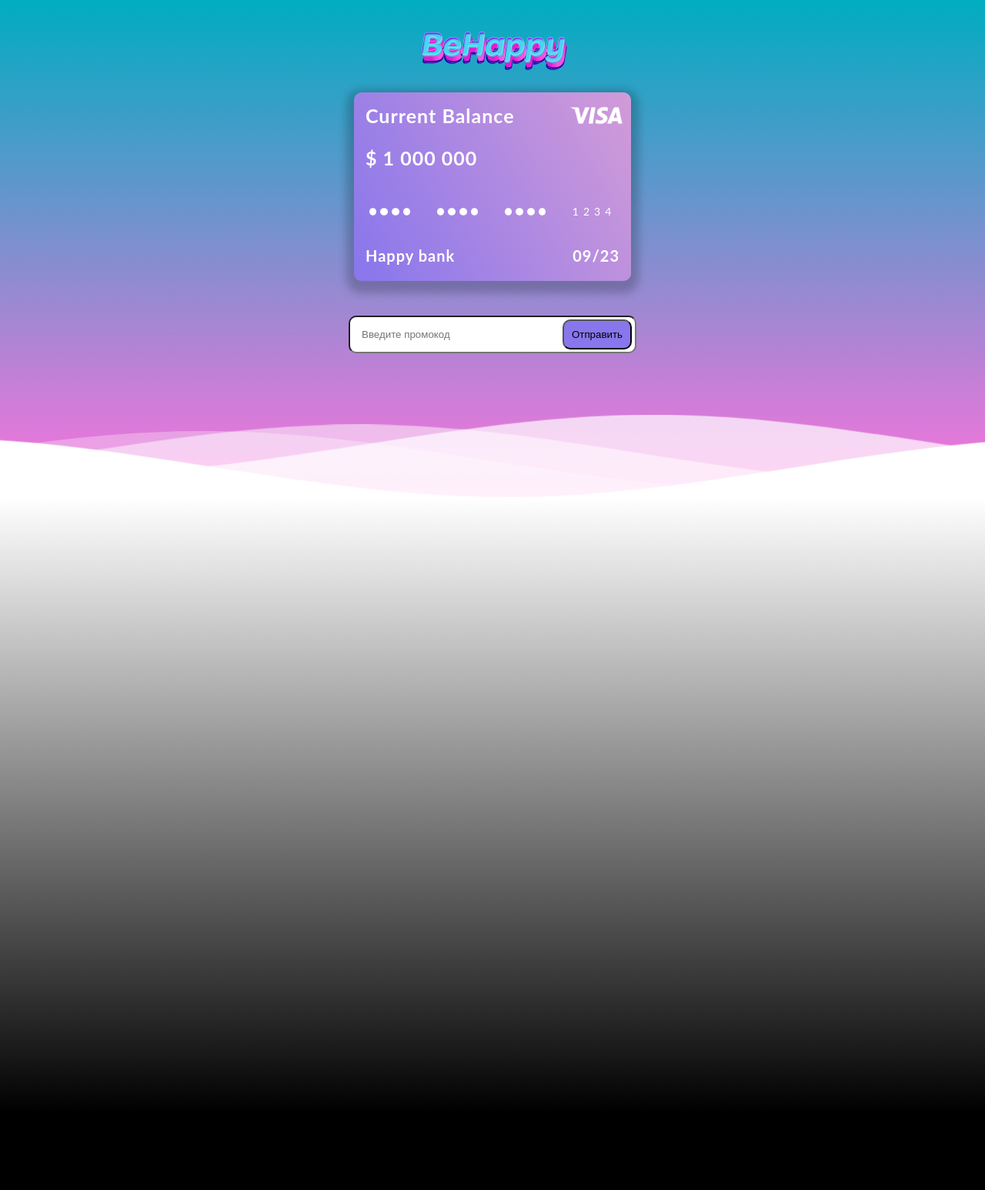
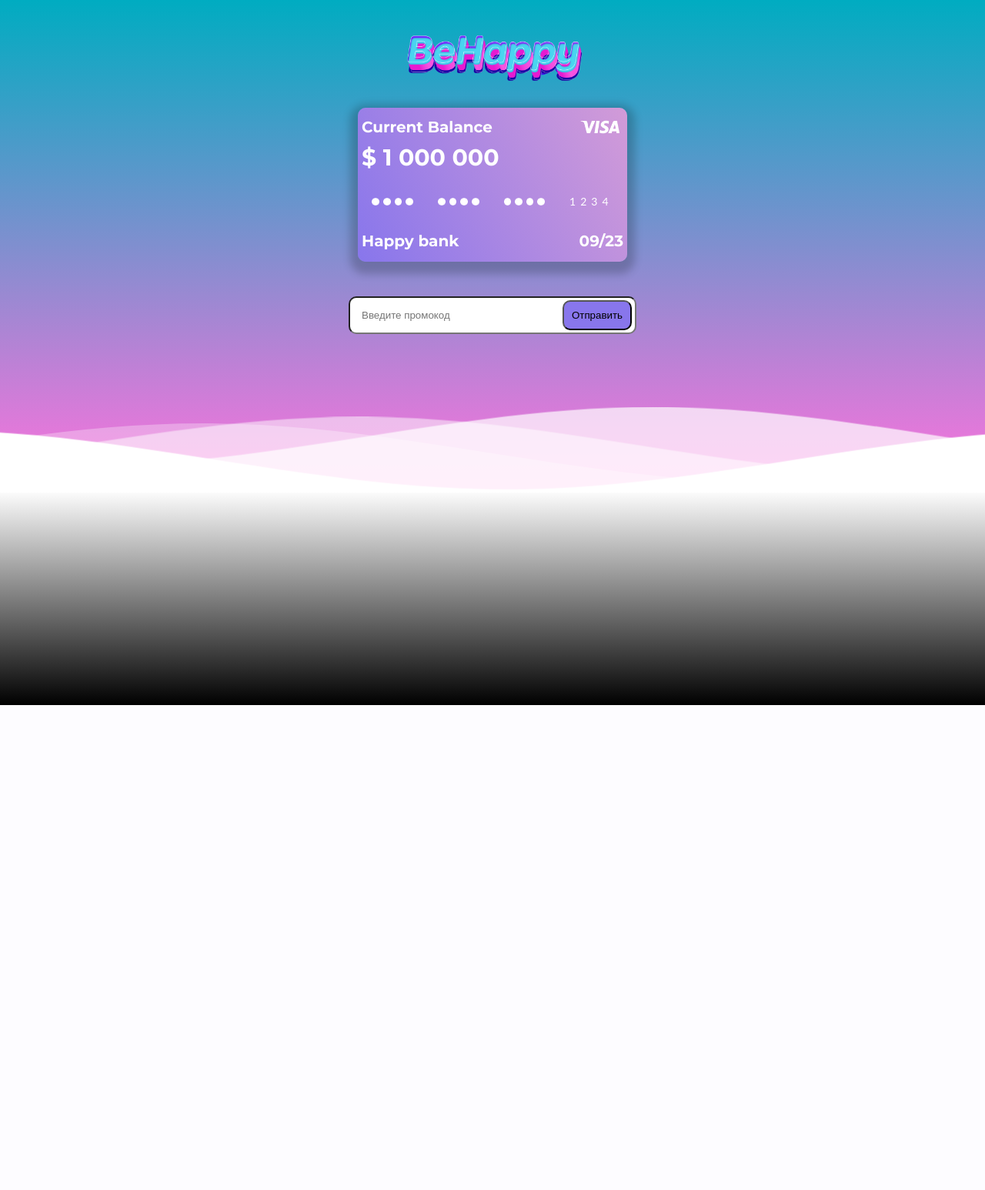
Before and after one commit to tvizzi11k/Zalupa, a Python web app: template templates/index.html in a window 1280 px wide. Shown: the whole page at 77% size. After the commit the page ends 916 px from the top, so only its background shows below. Run offline with Jinja, Linux system fonts and the light colour scheme; the template is opened without the code that fills it, so the values that code supplies are empty.

Commit message:
ZALUPaaaaaa 222223334

```diff
--- a/templates/index.css
+++ b/templates/index.css
@@ -1,3 +1,7 @@
+/*шрифты*/
+@import url('https://fonts.googleapis.com/css2?family=Montserrat:ital,wght@0,100..900;1,100..900&display=swap');
+
+/*reset css*/
 html, body, div, span, applet, object, iframe,
 h1, h2, h3, h4, h5, h6, p, blockquote, pre,
 a, abbr, acronym, address, big, cite, code,
@@ -17,6 +21,7 @@ time, mark, audio, video {
 	font-size: 100%;
 	font: inherit;
 	vertical-align: baseline;
+  box-sizing: border-box;
 }
 /* HTML5 display-role reset for older browsers */
 article, aside, details, figcaption, figure,
@@ -42,27 +47,86 @@ table {
 	border-spacing: 0;
 }
 
-@import url(//fonts.googleapis.com/css?family=Lato:300:400);
-
-body {
-  margin:0;
-  boox-size: border-box;
+h1 {
+  font-family: "Montserrat", sans-serif;
+  font-optical-sizing: auto;
+  font-weight: bold;
+  font-size: 30px;
+}
+p {
+  font-family: "Montserrat", sans-serif;
+  font-optical-sizing: auto;
+  font-weight: bold;
+  font-size: 20px;
 }
 
-h1 {
-  font-family: 'Lato', sans-serif;
-  font-weight:300;
-  letter-spacing: 2px;
-  font-size:48px;
+.mr-10{
+  margin-top:10px;
 }
-p {
-  font-family: 'Lato', sans-serif;
-  letter-spacing: 1px;
-  font-size: 25px;
+
+.flex { /*Flexbox for containers*/
+  display: flex;
+  flex-direction: column;
+  align-items: center;
+  text-align: center;
+}
+
+/* весь контент, распологающийся до волны */
+.header {
+  position: relative;
+  text-align: center;
+  background: linear-gradient(180deg, rgba(0,172,193,1) 0% ,rgb(300,114,221,1) 100%);
   color: white;
-  font-weight: bold;
-  margin-left: 10px;
-  margin-top: 13px;
+}
+
+.inner-header {
+  height: 65vh;
+  width: 100%;
+  margin: 0;
+  padding-top: 10px;
+}
+
+.header__logo{
+  margin-top: 10px;
+}
+
+/* стили карточки */
+.card{
+  border: solid 0px;
+  border-radius: 10px;
+  width: 350px;
+  height: 200px;
+  display: flex;
+  flex-direction: column;
+  padding: 5px;
+  box-shadow: 0px 6px 11px 10px rgba(0, 0, 0, 0.2);
+  background-image: linear-gradient(241deg, rgb(210, 155, 216, 1) 0% ,rgb(136, 118, 236, 1) 100%)
+}
+
+.card-top{
+  display: flex;
+  flex-direction: row;
+  justify-content: space-between;
+  align-items: center;
+  margin-top: 5px;
+}
+
+.counter{
+  margin-top: 10px;
+  text-align: left;
+}
+
+.card-number{
+  display: flex;
+  flex-direction: row;
+  margin-top: 35px;
+  justify-content: space-around;
+  align-items: center
+}
+
+.card-number__item{
+  display: flex;
+  flex-direction: row;
 }
 
 .card-number__value{
@@ -72,67 +136,30 @@ p {
   color: white;
 }
 
-.visa{
-  margin-top: 5px;
+.dots{
+  margin-right: 5px
 }
 
-.flex { /*Flexbox for containers*/
-  display: flex;
-  flex-direction: column;
-  align-items: center;
-  text-align: center;
-}
-
-.header {
-  position:relative;
-  text-align:center;
-  background: linear-gradient(180deg, rgba(0,172,193,1) 0% ,rgb(300,114,221,1) 100%);
-  color:white;
-}
-
-.inner-header {
-  height:65vh;
-  width:100%;
-  margin: 0;
-  padding: 10px 0 0 0;
-}
-
-//стили карточки
-.www {
-  display: flex;
-  flex-direction: column;
-  width: 100px;
-  height: 100px;
-  border-radius: 10px;
-  border: solid;
-}
-
-.card-top{
+.card-down{
   display: flex;
   flex-direction: row;
   justify-content: space-between;
+  margin-top: 34px;
 }
 
-.card-number{
-  display: flex;
-  flex-direction: row;
-  margin: 50px 0 0 0 ;
-  justify-content: space-around;
-  align-items: center
+//стили input
+.form-input{
+  position: relative;
 }
 
-.form-control{
+.form-input__control{
   padding: 15px;
   width: 340px;
   border-radius: 10px;
   margin-top: 45px;
 }
 
-.has-success{
-  position: relative;
-}
-
-.btn{
+.form-input__btn{
   position: absolute;
   right: 6px;
   top: 4px;
@@ -142,50 +169,21 @@ p {
   border-radius: 10px;
 }
 
-.counter{
-  margin: 10px 0 0 0 ;
-  text-align: left;
-}
-
-.dots{
-  margin-right: 5px
-}
-
-.card-number__item{
-  display: flex;
-  flex-direction: row;
-}
-
+/* волны */
 .waves {
-  position:relative;
+  position: relative;
   width: 100%;
   height: 15vh;
-  margin-bottom:-7px; /*Fix for safari gap*/
-  min-height:100px;
-  max-height:150px;
+  margin-bottom: -7px; /*Fix for safari gap*/
+  min-height: 100px;
+  max-height: 150px;
 }
-
-.content {
-  height:100vh;
-  text-align:center;
+/* футер */
+.footer{
+  height: 280px;
+  text-align: center;
   background: linear-gradient(180deg, #fff 0% ,rgb(000,00,0,1) 100%);
 }
-
-.footer{
-  height: 100px;
-  background: black;
-}
-
-
-
-
-
-
-
-
-
-
-
 
 /* Animation */
 
@@ -216,6 +214,7 @@ p {
     transform: translate3d(85px,0,0);
   }
 }
+
 /*Shrinking for mobile*/
 @media (max-width: 768px) {
   .waves {
@@ -225,7 +224,4 @@ p {
   .content {
     height:30vh;
   }
-  h1 {
-    font-size:24px;
-  }
 }
--- a/templates/index.html
+++ b/templates/index.html
@@ -10,14 +10,14 @@
   <div class="header">
   <!--Content before waves-->
     <div class="inner-header flex">
-      <img src="./img/IMG_5526.PNG" alt="logo" height="100" style="margin-top: 10px;">
-      <div class="www" style="border: solid 0px; border-radius: 10px; width: 350px; height: 235px; display: flex; flex-direction: column; padding: 5px 5px 5px 5px; box-shadow: 0px 6px 11px 10px rgba(0, 0, 0, 0.2); background-image: linear-gradient(241deg, rgb(210, 155, 216, 1) 0% ,rgb(136, 118, 236, 1) 100%);">
+      <img src="./img/logoBEHAPPY.PNG" alt="logo-BEHAPPY" height="120" class="header__logo">
+      <div class="card">
         <div class="card-top">
           <p>Current Balance</p>
-          <img src="./img/logo container.png" alt="visa" height="40" class="visa">
+          <img src="./img/logo-visa.png" alt="visa" height="30">
         </div>
         <div class="counter">
-        <p>$ 1 000 000</p>
+          <h1>$ 1 000 000</h1>
         </div>
         <ul class="card-number">
           <li class="card-number__item">
@@ -45,17 +45,16 @@
             <div class="card-number__value dots">4</div>
           </li>
         </ul>
-        <div class="down" style="display: flex; flex-direction: row; justify-content: space-between;">
-          <p style="font-size: 20px; text-align: left; margin-top: 40px;">Happy bank</p>
-          <p style="font-size: 20px; text-align: left; margin-top: 40px; margin-right: 10px;">09/23</p>
+        <div class="card-down">
+          <p>Happy bank</p>
+          <p>09/23</p>
         </div>
       </div>
-      <form class="has-success has-feedback has-feedback-left">
-        <input class="form-control" type="text" id="inputSearch" placeholder="Введите промокод">
-        <button class="btn" type="submit">Отправить</button>
+      <form style="position: relative;">
+        <input class="form-input__control" type="text" id="inputSearch" placeholder="Введите промокод">
+        <button class="form-input__btn" type="submit">Отправить</button>
       </form>
     </div>
-
   <!--Waves Container-->
     <div>
       <svg class="waves" xmlns="http://www.w3.org/2000/svg" xmlns:waves="http://www.w3.org/1999/xlink"
@@ -63,9 +62,6 @@
           <defs>
             <path id="gentle-wave" d="M-160 44c30 0 58-18 88-18s 58 18 88 18 58-18 88-18 58 18 88 18 v44h-352z" />
           </defs>
-          <!-- <defs>
-            <path id="gentle-wave" d="M-160 44c30 0 58-18 98-28s 58 18 98 28 58-18 98-28 58 28 98 18 v44h-352z" />
-          </defs> -->
           <g class="parallax">
             <use xlink:href="#gentle-wave" x="48" y="0" fill="rgba(255,255,255,0.7)" />
             <use xlink:href="#gentle-wave" x="48" y="3" fill="rgba(255,255,255,0.5)" />
@@ -75,13 +71,8 @@
       </svg>
     </div>
   <!--Waves end-->
-
   </div>
   <!--Header ends-->
-
-  <!--Content starts-->
-  <div class="content flex">
-  </div>
 
   <div class="footer flex">
 
```
Also changed, not shown: index1.html (added, +21 -0 lines), templates/img/logo-visa.png (renamed from templates/img/logo container.png), templates/img/logoBEHAPPY.PNG (renamed from templates/img/IMG_5526.PNG).
